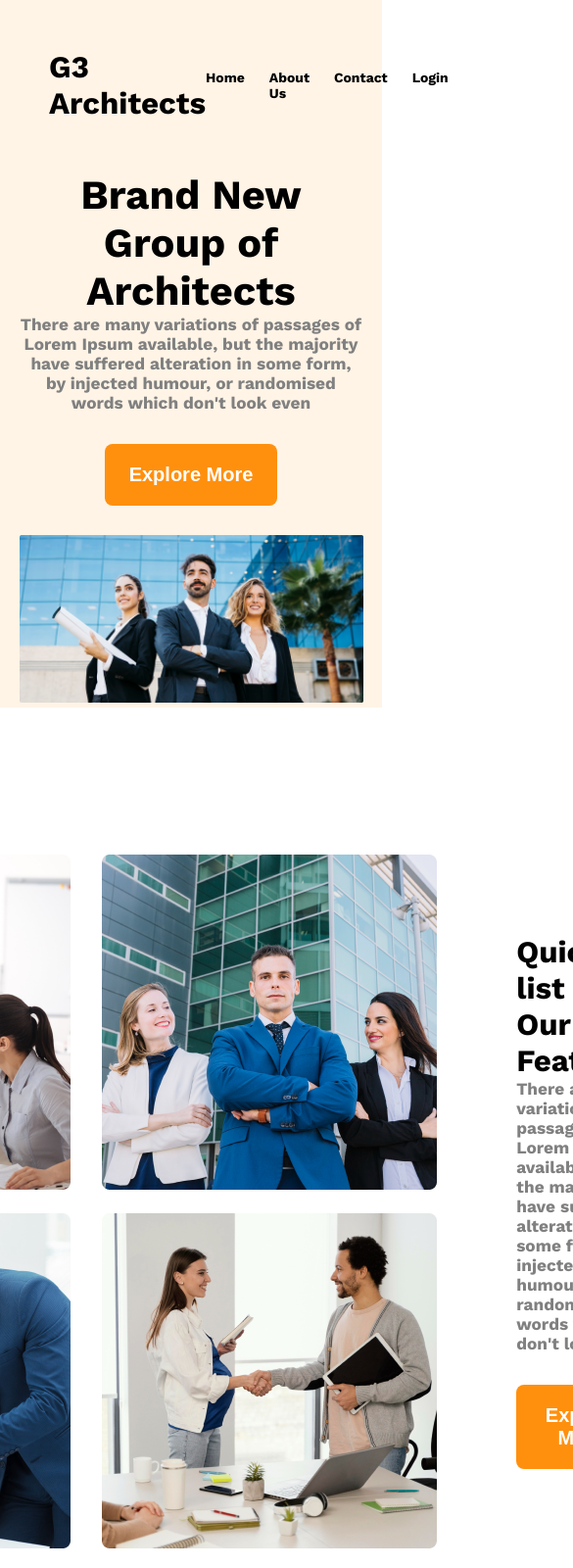
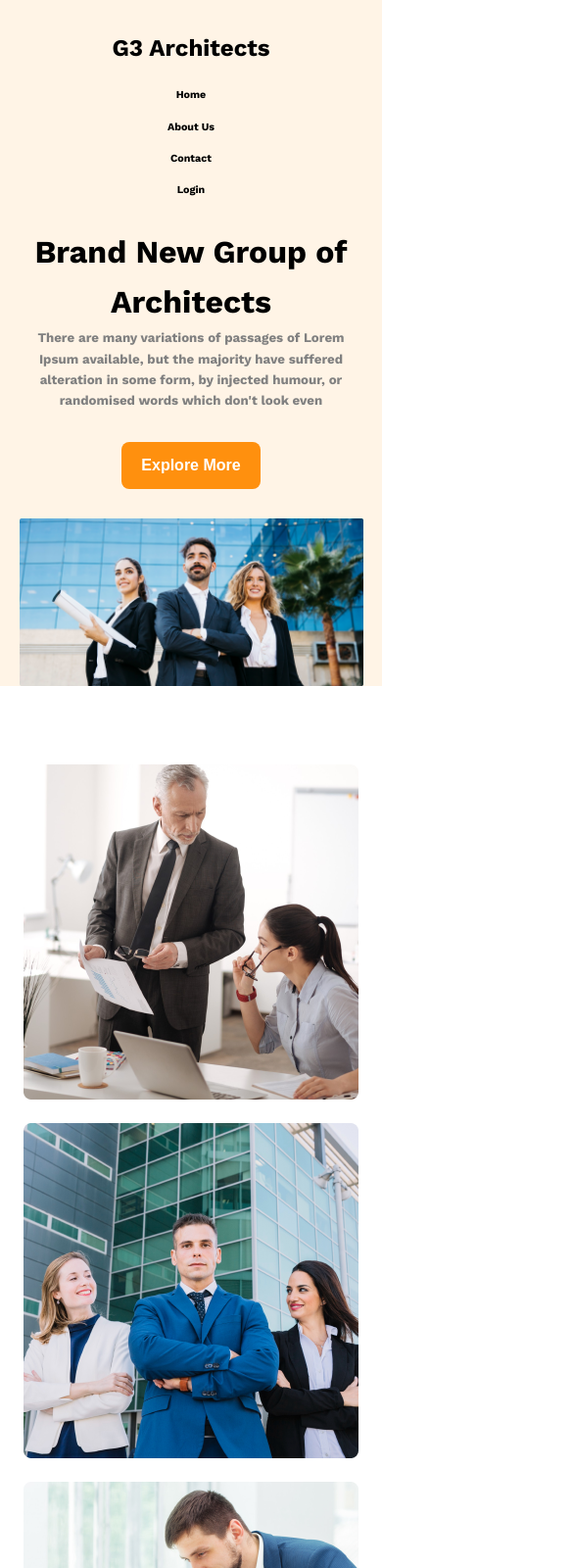
Before and after one commit to imrajhossain-dev/THE_G3_PROJECT, a plain HTML site: page index.html in a window 390 px wide. Shown: the top 1600 px of the page at 98% size, 585 px wide, since content can reach past the window. Drawn offline with nearby package versions, Linux system fonts and the light colour scheme.

Commit message:
responsive commit

```diff
--- a/styles.css
+++ b/styles.css
@@ -1,47 +1,76 @@
+/* ===============================
+   RESET & BASE
+================================ */
 * {
   margin: 0;
   padding: 0;
+  box-sizing: border-box;
 }
+
+body {
+  font-family: "Work Sans", sans-serif;
+  font-size: 1.3rem;
+  font-weight: 300;
+  line-height: 1.6;
+}
+
 h5 {
   color: grey;
 }
-body {
-  font-family: "Work Sans", sans-serif;
-  font-size: 1.3rem;
-  font-weight: 100;
+
+img {
+  max-width: 100%;
+  display: block;
 }
+
+/* ===============================
+   HEADER & NAV
+================================ */
 header {
   background-color: rgba(255, 144, 14, 0.1);
 }
+
 nav {
   padding: 50px;
   display: flex;
   justify-content: space-between;
   align-items: center;
+  width: 90%;
+  max-width: 1440px;
+  margin: 0 auto;
 }
+
 nav ul {
   display: flex;
   gap: 25px;
   list-style: none;
 }
+
 nav ul li a {
   color: black;
   text-decoration: none;
+  font-weight: 500;
 }
-.banner,
-nav {
-  margin: 0 auto;
+
+/* ===============================
+   BANNER
+================================ */
+.banner {
   width: 90%;
   max-width: 1440px;
+  margin: 0 auto;
 }
+
 .banner .content {
-  margin: 0 auto 30px auto;
+  margin: 0 auto 30px;
   text-align: center;
   max-width: 860px;
 }
+
 .banner img {
   width: 100%;
 }
+
 .btn {
   background-color: #ff900e;
   color: white;
@@ -51,63 +80,149 @@ nav {
   border-radius: 8px;
   border: none;
   margin-top: 32px;
+  cursor: pointer;
 }
+
+/* ===============================
+   FEATURE SECTION 1
+================================ */
 #feature {
   margin-top: 150px;
+  display: flex;
   align-items: center;
   justify-content: center;
-  display: flex;
   gap: 73px;
+  width: 90%;
+  max-width: 1440px;
+  margin-left: auto;
+  margin-right: auto;
 }
+
 #feature .photo-grid {
   display: grid;
-  grid-template-columns: repeat(2, 350px);
-  row-gap: 24px;
-  column-gap: 24px;
+  grid-template-columns: repeat(2, 1fr);
+  gap: 24px;
 }
+
 #feature .content-feature {
   width: 34%;
   max-width: 540px;
 }
+
+/* ===============================
+   FEATURE SECTION 2
+================================ */
 #feature2 {
+  display: flex;
   justify-content: space-between;
-  display: flex;
   gap: 50px;
-  margin: 140px auto 0 auto;
+  margin: 140px auto 0;
   width: 90%;
   max-width: 1440px;
 }
-#feature2 .big-card .x {
-  margin-bottom: 20px;
-  border-left: 5px solid #ff900e;
-  padding: 10px;
-  width: 60%;
-  max-width: 590px;
-}
-#feature2 .big-card .x h2 {
-  font-size: 2.8em;
-  margin-bottom: 10px;
-}
+
 .big-card {
   width: 60%;
   max-width: 590px;
   display: flex;
   flex-direction: column;
 }
+
+#feature2 .big-card .x {
+  margin-bottom: 20px;
+  border-left: 5px solid #ff900e;
+  padding: 10px;
+}
+
+#feature2 .big-card .x h2 {
+  font-size: 2.8rem;
+  margin-bottom: 10px;
+}
+
 #feature2 .big-card .box {
   display: flex;
   flex-direction: column;
   justify-content: center;
   border-radius: 10px;
-  height: 170px;
   margin-top: 30px;
   box-shadow: 1px 1px 30px rgb(195, 189, 189);
-  width: 100%;
-  max-width: 590px;
   padding: 30px;
-  box-sizing: border-box;
 }
+
+/* ===============================
+   IMAGE OFFSET
+================================ */
 .z {
   margin-top: -70px;
   margin-left: -70px;
 }
+
+/* ===============================
+   TABLET RESPONSIVE
+================================ */
+@media (max-width: 992px) {
+  nav {
+    padding: 30px;
+  }
+
+  #feature {
+    flex-direction: column;
+    gap: 60px;
+  }
+
+  #feature .content-feature {
+    width: 90%;
+    text-align: center;
+  }
+
+  #feature2 {
+    flex-direction: column;
+    gap: 80px;
+  }
+
+  .big-card {
+    width: 100%;
+  }
+
+  .z {
+    margin: 0;
+  }
+}
+
+/* ===============================
+   MOBILE RESPONSIVE
+================================ */
+@media (max-width: 576px) {
+  body {
+    font-size: 1rem;
+  }
+
+  nav {
+    flex-direction: column;
+    gap: 20px;
+    text-align: center;
+  }
+
+  nav ul {
+    flex-direction: column;
+    gap: 15px;
+  }
+
+  .btn {
+    padding: 15px 20px;
+    font-size: 1rem;
+  }
+
+  #feature .photo-grid {
+    grid-template-columns: 1fr;
+  }
+
+  #feature {
+    margin-top: 80px;
+    gap: 40px;
+  }
+
+  #feature2 .big-card .x h2 {
+    font-size: 2rem;
+  }
+}
```
